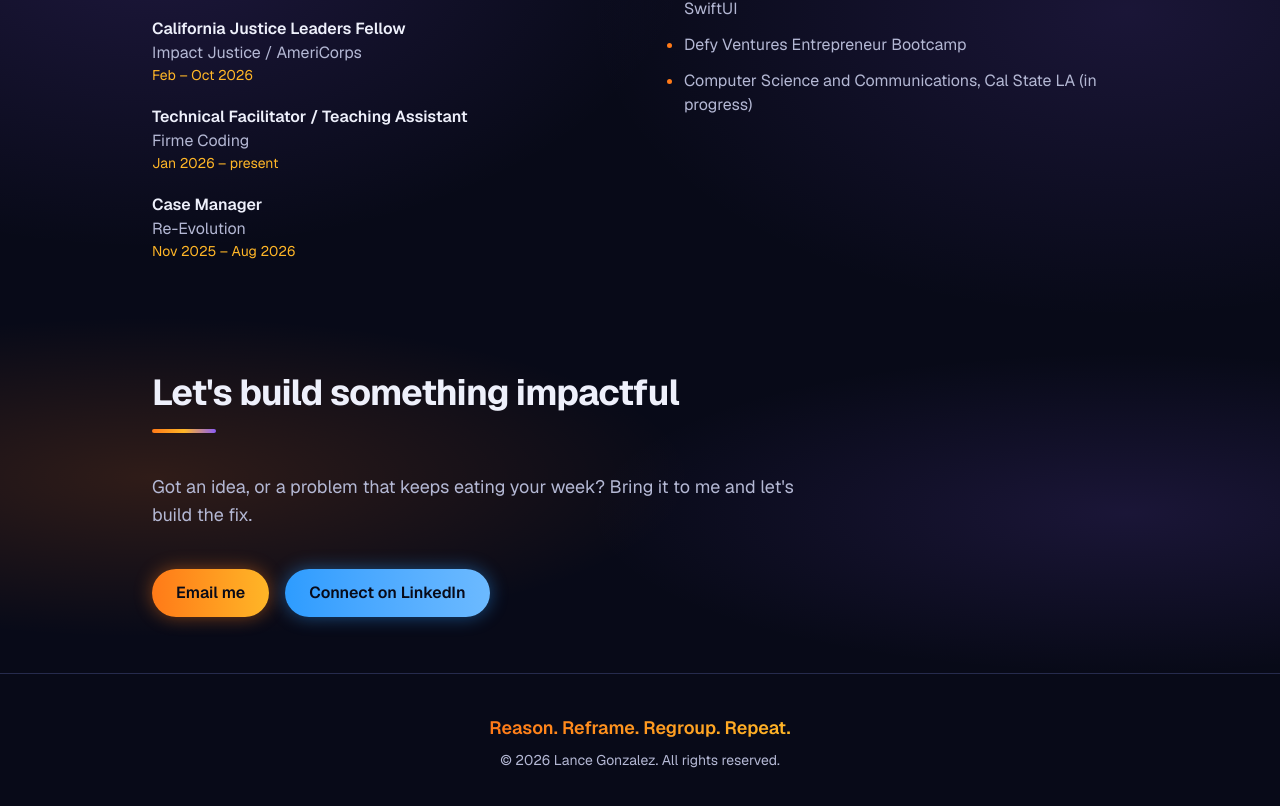
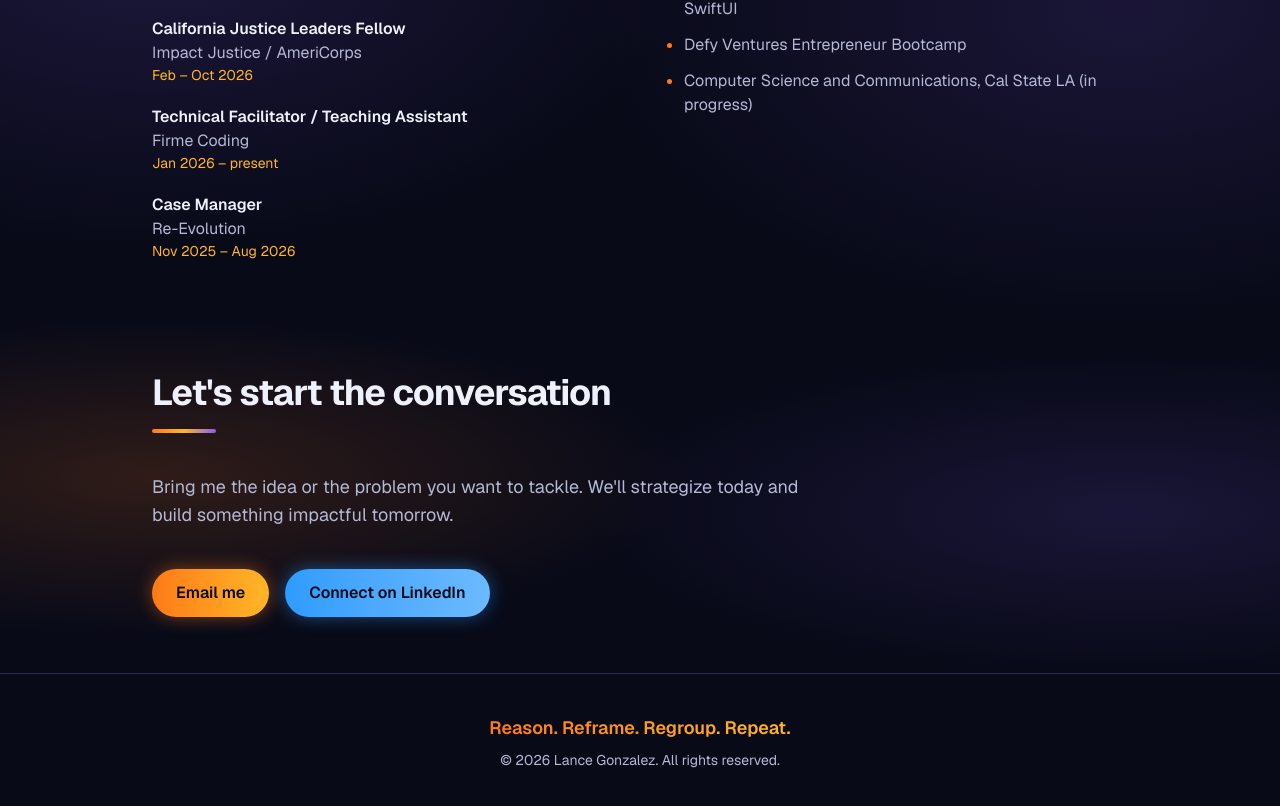
Before and after one commit to LanceCodes1/lance-gonzalez-portfolio, a Next.js app: page / in a window 1280 px wide. Shown: the part 3857-4663 px from the top of the page. Built offline with nearby package versions, Linux system fonts and the light colour scheme.

Commit message:
New contact heading and line, phase 6 log entry

```diff
--- a/content/site.ts
+++ b/content/site.ts
@@ -238,8 +238,8 @@ export const site = {
   },
 
   contact: {
-    heading: "Let's build something impactful",
-    line: "Got an idea, or a problem that keeps eating your week? Bring it to me and let's build the fix.",
+    heading: "Let's start the conversation",
+    line: "Bring me the idea or the problem you want to tackle. We'll strategize today and build something impactful tomorrow.",
     buttons: [
       { label: "Email me", href: email },
       { label: "Connect on LinkedIn", href: linkedin },
```
Also changed, not shown: 1 other file (tests, documents, lock files or other folders).
